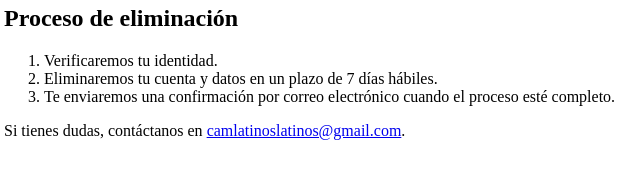
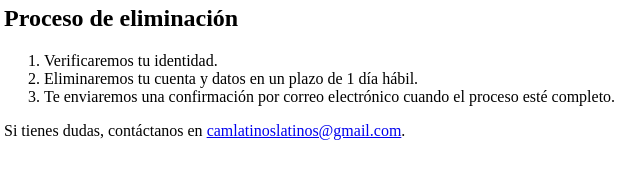
Before and after one commit to camlatinoslatinos/eliminar-cuenta, a plain HTML site: page index.html in a window 1280 px wide. Shown: the part 284-462 px from the top of the page, 4-644 px from the left. Drawn offline with Linux system fonts and the light colour scheme.

Commit message:
Update index.html
un dia habil

```diff
--- a/index.html
+++ b/index.html
@@ -21,7 +21,7 @@
   <h2>Proceso de eliminación</h2>
   <ol>
     <li>Verificaremos tu identidad.</li>
-    <li>Eliminaremos tu cuenta y datos en un plazo de 7 días hábiles.</li>
+    <li>Eliminaremos tu cuenta y datos en un plazo de 1 día hábil.</li>
     <li>Te enviaremos una confirmación por correo electrónico cuando el proceso esté completo.</li>
   </ol>
 
```
